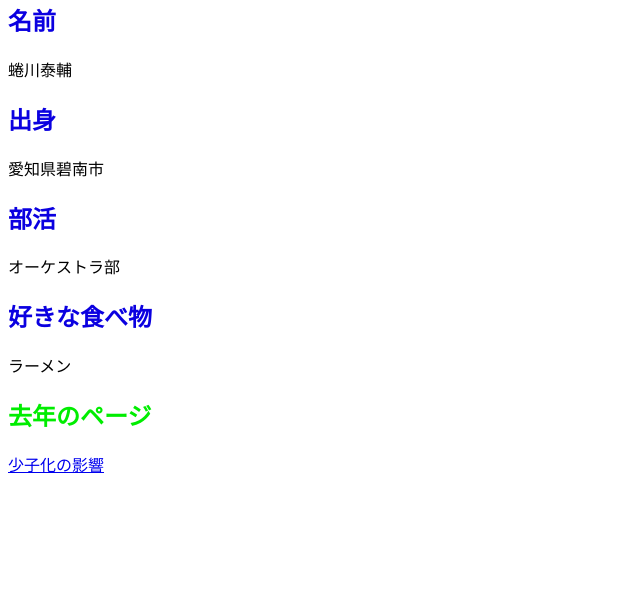
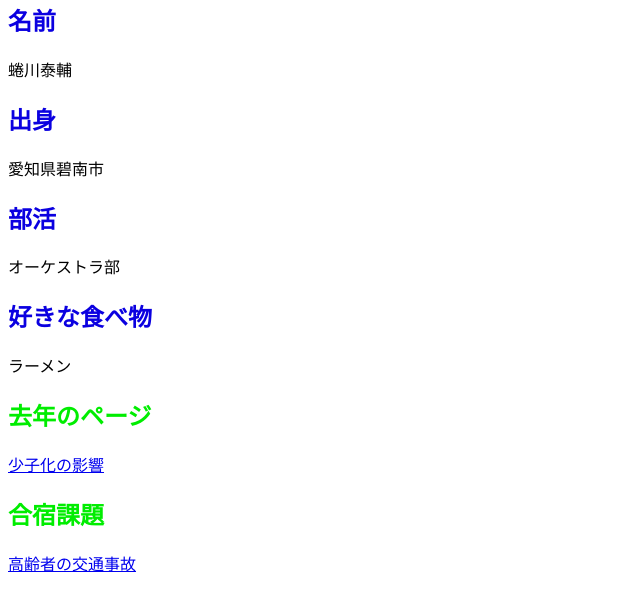
Before and after one commit to ninagawataisuke/ninagawataisuke.github.io, a plain HTML site: page index.html in a window 1280 px wide. Shown: the part 87-698 px from the top of the page, without its empty margins (0-640 px from the left). Drawn offline with Linux system fonts and the light colour scheme.

Commit message:
課題提出

```diff
--- a/index.html
+++ b/index.html
@@ -25,6 +25,9 @@
     <h2><font color = `red`>去年のページ</font color = `red`></h2>
     <a href="http://ninagawataisuke.github.io/kadai.html">少子化の影響</a>
 
+<h2><font color = `red`>合宿課題</font color = `red`></h2>
+    <a href="http://ninagawataisuke.github.io/2016index.html">高齢者の交通事故</a>
+
 </body>
 
 </html>
```
